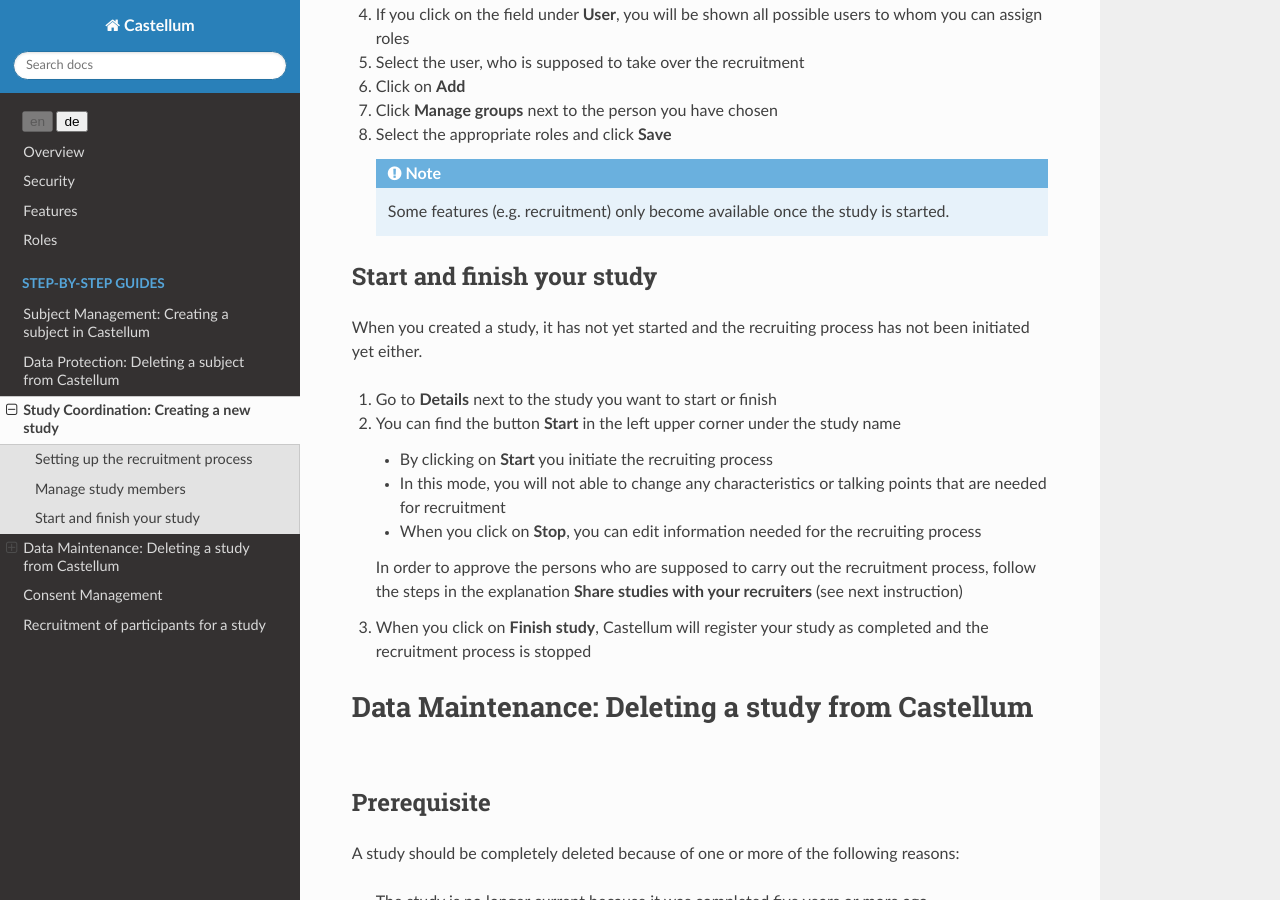
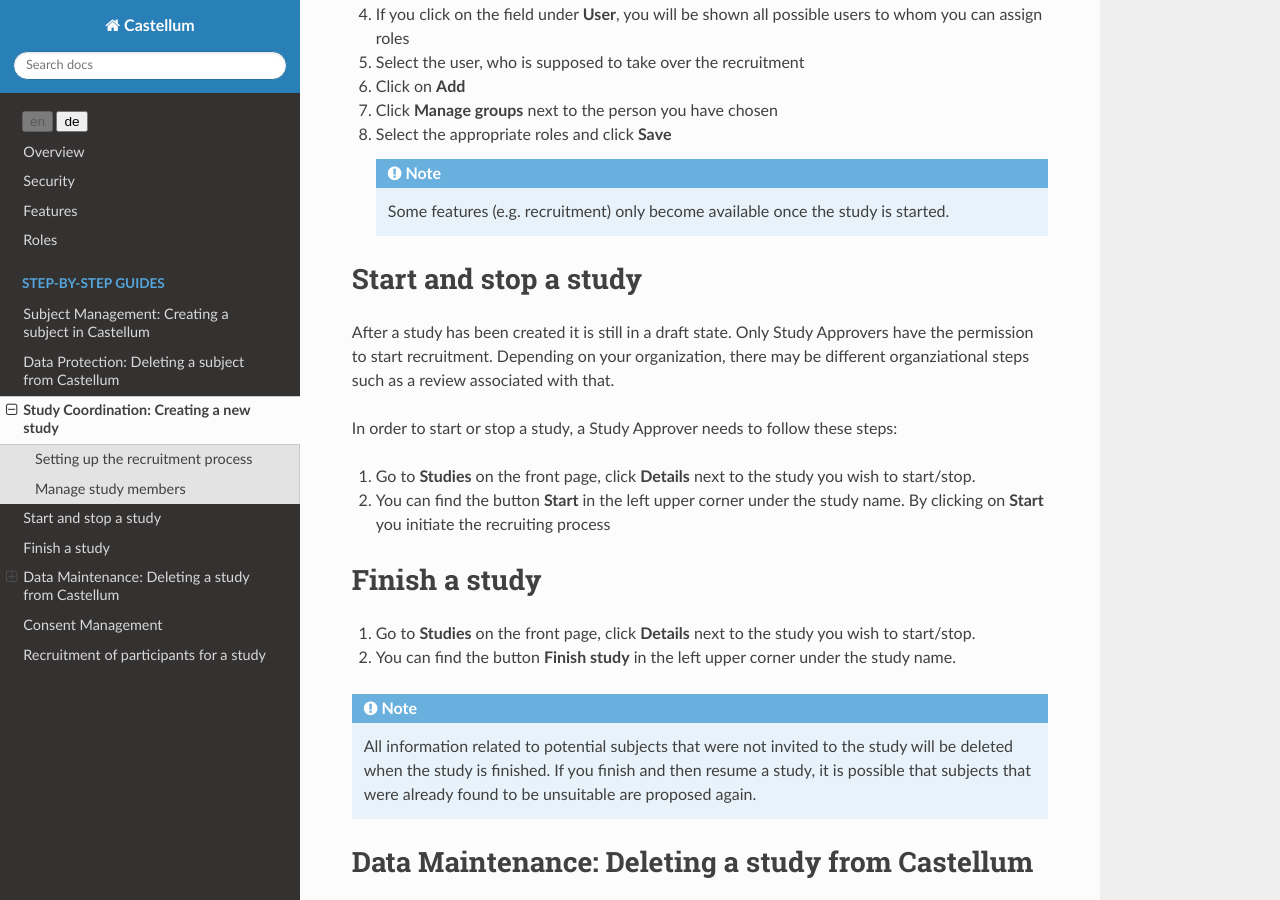
Before and after one commit to DouglasNeuroInformatics/castellum, a Sphinx documentation site: the page built from source/guides/study-management.rst, in a window 1280 px wide and 900 px high, scrolled down 2780 px. Built offline with Sphinx 7.4.7 and the Read the Docs theme 2.0.0, drawn with Linux system fonts in a browser that asks for light colours.

Commit message:
split study start/finish section

```diff
--- a/source/guides/study-management.rst
+++ b/source/guides/study-management.rst
@@ -165,31 +165,42 @@ please follow the steps below.
 
 
 .. _study-start:
+
+Start and stop a study
+======================
+
+After a study has been created it is still in a draft state. Only Study
+Approvers have the permission to start recruitment. Depending on your
+organization, there may be different organziational steps such as a review
+associated with that.
+
+In order to start or stop a study, a Study Approver needs to follow these
+steps:
+
+1.  Go to **Studies** on the front page, click **Details** next to the study
+    you wish to start/stop.
+
+2.  You can find the button **Start** in the left upper corner under the study
+    name. By clicking on **Start** you initiate the recruiting process
+
+
 .. _study-finish:
 
-Start and finish your study
----------------------------
+Finish a study
+==============
 
-When you created a study, it has not yet started and the recruiting process has
-not been initiated yet either.
+1.  Go to **Studies** on the front page, click **Details** next to the study
+    you wish to start/stop.
 
-1.  Go to **Details** next to the study you want to start or finish
+2.  You can find the button **Finish study** in the left upper corner under the study
+    name.
 
-2.  You can find the button **Start** in the left upper corner under the study
-    name
+.. note::
 
-    -   By clicking on **Start** you initiate the recruiting process
-    -   In this mode, you will not able to change any characteristics or talking
-        points that are needed for recruitment
-    -   When you click on **Stop**, you can edit information needed for the
-        recruiting process
-
-    In order to approve the persons who are supposed to carry out the recruitment
-    process, follow the steps in the explanation **Share studies with your recruiters**
-    (see next instruction)
-
-3.  When you click on **Finish study**, Castellum will register your study as
-    completed and the recruitment process is stopped
+    All information related to potential subjects that were not invited to the
+    study will be deleted when the study is finished. If you finish and then
+    resume a study, it is possible that subjects that were already found to be
+    unsuitable are proposed again.
 
 
 .. _study-delete:
```
